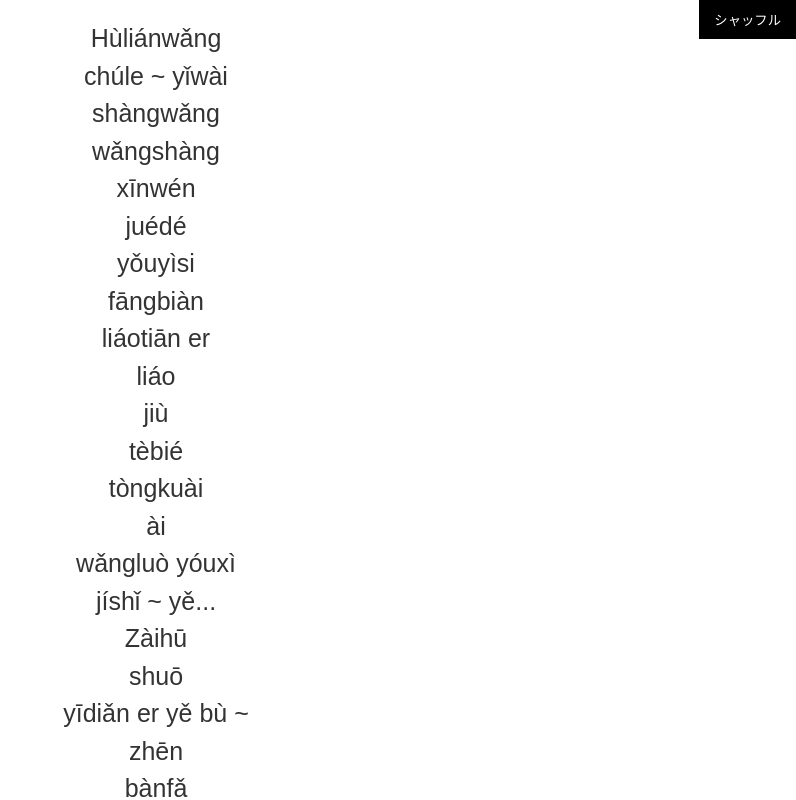
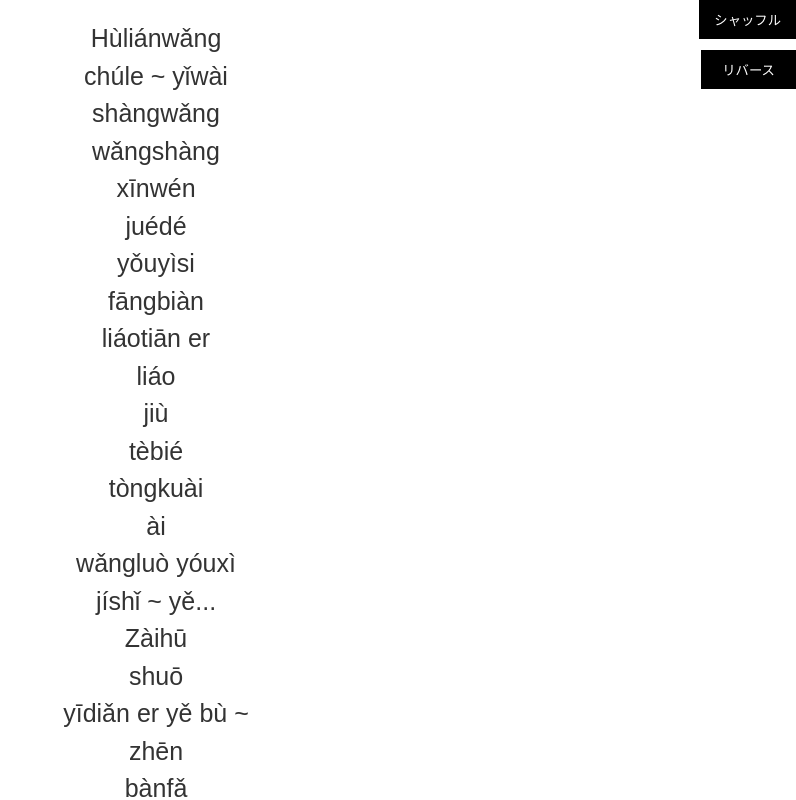
Before and after one commit to kandalog/next-chinese-word, a Next.js app: page / in a window 1280 px wide. Shown: the top 800 px of the page, without its empty margins (484-1280 px from the left). Built offline with nearby package versions, Linux system fonts and the light colour scheme.

Commit message:
機能追加 漢字を問題として表示できる機能を追加

```diff
--- a/pages/index.tsx
+++ b/pages/index.tsx
@@ -3,15 +3,20 @@ import styled from "@/styles/Home.module.scss";
 import { questions as materialQuestion } from "@/assets/question";
 import { useState } from "react";
 
+console.log(materialQuestion);
+
+// データを押した時の処理
 const handleOnClick = (e: React.MouseEvent<HTMLDivElement>) => {
   const target = e.currentTarget.nextElementSibling;
   target && target.classList.toggle("active");
 };
 
+// 消す時の処理
 const removeActiveClass = (e: React.MouseEvent<HTMLDivElement>) => {
   e.currentTarget.classList.remove("active");
 };
 
+// シュッフル
 function shuffle(a: any) {
   var j, x, i;
   for (i = a.length - 1; i > 0; i--) {
@@ -28,6 +33,20 @@ export default function Home() {
 
   const shuffleButton = () => {
     setQuestions((prevState) => shuffle([...prevState]));
+  };
+
+  // 漢字を問題として表示する
+  const reverseQuestion = () => {
+    setQuestions((prevState) => {
+      const newState = prevState.map((data) => {
+        return {
+          jp: data.jp,
+          ch: data.pi,
+          pi: data.ch,
+        };
+      });
+      return newState;
+    });
   };
 
   return (
@@ -50,6 +69,9 @@ export default function Home() {
       <button className={styled.shuffle} onClick={shuffleButton}>
         シャッフル
       </button>
+      <button className={styled.reverse} onClick={reverseQuestion}>
+        リバース
+      </button>
     </>
   );
 }
--- a/styles/Home.module.scss
+++ b/styles/Home.module.scss
@@ -43,3 +43,15 @@
   padding: 10px 15px;
   cursor: pointer;
 }
+
+.reverse {
+  position: absolute;
+  min-width: 94.79px;
+  top: 50px;
+  right: 0px;
+  border: none;
+  background-color: #000;
+  color: #fff;
+  padding: 10px 15px;
+  cursor: pointer;
+}
```
